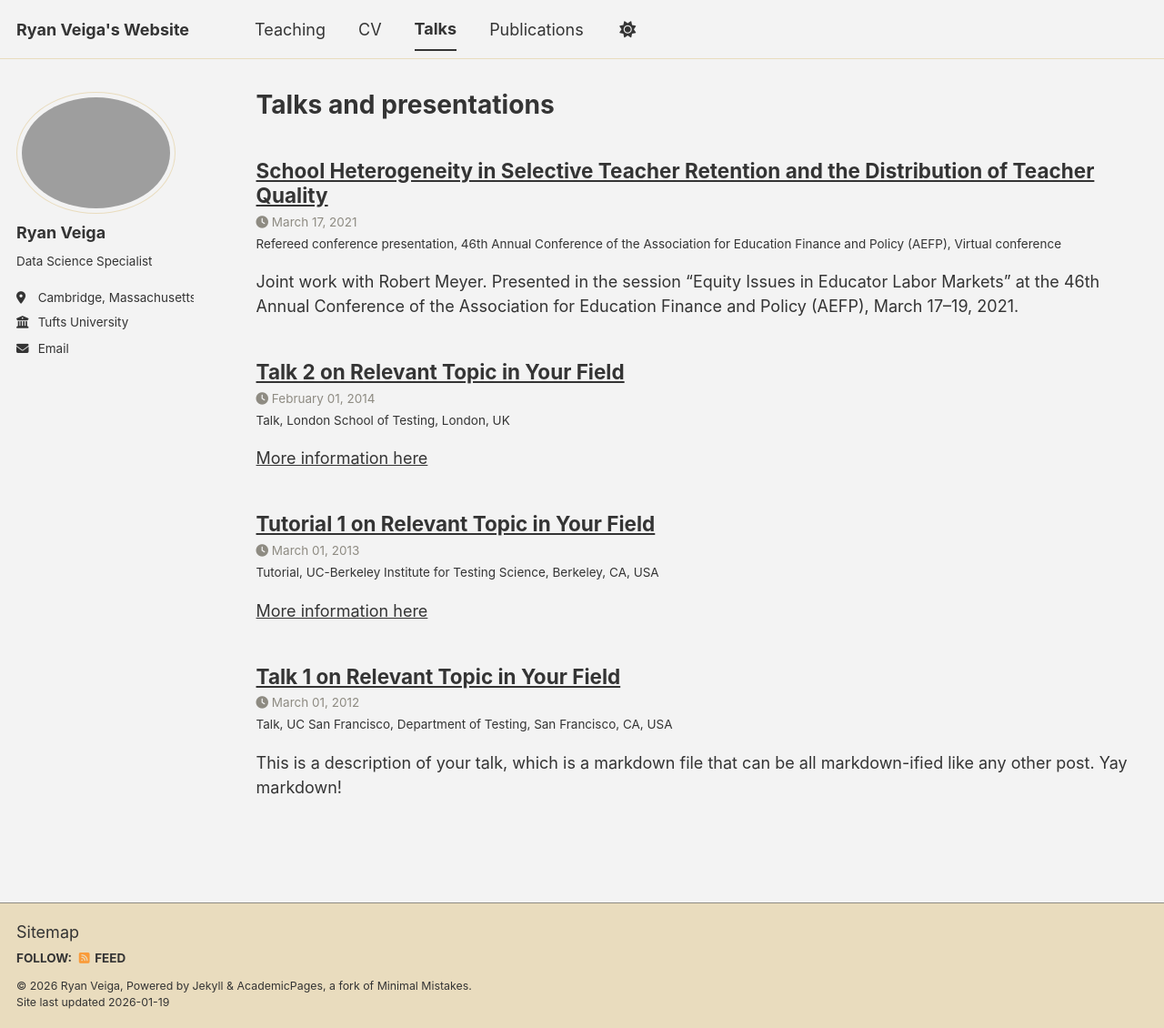
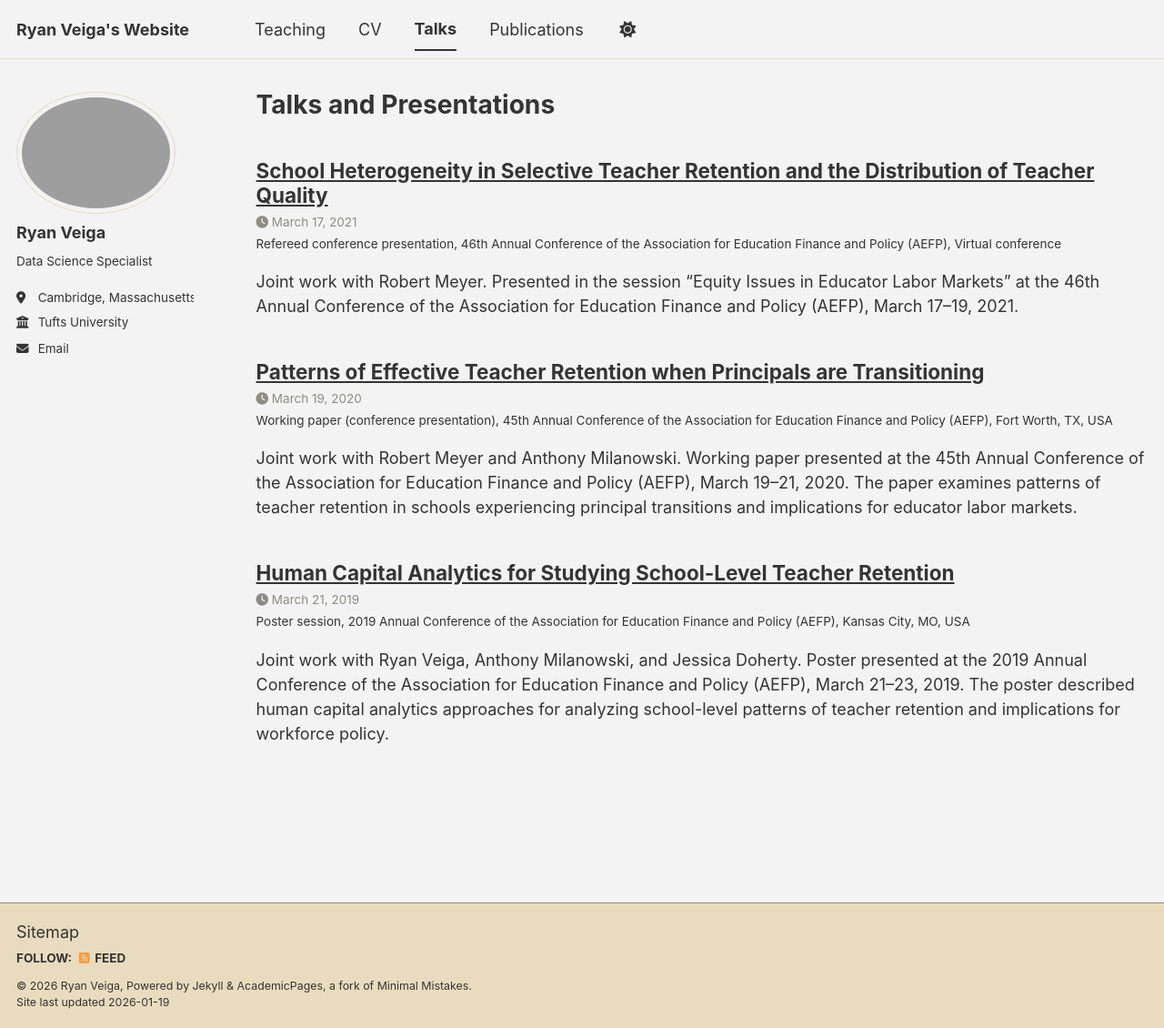
Before and after one commit to ryanveiga/ryanveiga.github.io, a Jekyll site: the page built from _pages/talks.html, in a window 1280 px wide and 1130 px high. Shown: the whole window at 91% size. Built offline with Jekyll 4.4.1, drawn with Linux system fonts in a browser that asks for light colours; a script bundle is joined from its source files by our own code; library files that are not in the unit come from our copies.

```diff
--- a/_pages/talks.html
+++ b/_pages/talks.html
@@ -1,6 +1,6 @@
 ---
 layout: archive
-title: "Talks and presentations"
+title: "Talks and Presentations"
 permalink: /talks/
 author_profile: true
 ---
--- a/_talks/2012-03-01-talk-1.md
+++ /dev/null
@@ -1,11 +0,0 @@
----
-title: "Talk 1 on Relevant Topic in Your Field"
-collection: talks
-type: "Talk"
-permalink: /talks/2012-03-01-talk-1
-venue: "UC San Francisco, Department of Testing"
-date: 2012-03-01
-location: "San Francisco, CA, USA"
----
-
-This is a description of your talk, which is a markdown file that can be all markdown-ified like any other post. Yay markdown!
--- a/_talks/2013-03-01-tutorial-1.md
+++ /dev/null
@@ -1,13 +0,0 @@
----
-title: "Tutorial 1 on Relevant Topic in Your Field"
-collection: talks
-type: "Tutorial"
-permalink: /talks/2013-03-01-tutorial-1
-venue: "UC-Berkeley Institute for Testing Science"
-date: 2013-03-01
-location: "Berkeley, CA, USA"
----
-
-[More information here](http://exampleurl.com)
-
-This is a description of your tutorial, note the different field in type. This is a markdown files that can be all markdown-ified like any other post. Yay markdown!
--- a/_talks/2014-02-01-talk-2.md
+++ /dev/null
@@ -1,13 +0,0 @@
----
-title: "Talk 2 on Relevant Topic in Your Field"
-collection: talks
-type: "Talk"
-permalink: /talks/2014-02-01-talk-2
-venue: "London School of Testing"
-date: 2014-02-01
-location: "London, UK"
----
-
-[More information here](http://example2.com)
-
-This is a description of your talk, which is a markdown files that can be all markdown-ified like any other post. Yay markdown!
--- /dev/null
+++ b/_talks/2019-03-21-aefp-hca-teacher-retention.md
@@ -0,0 +1,11 @@
+---
+title: "Human Capital Analytics for Studying School-Level Teacher Retention"
+collection: talks
+type: "Poster session"
+permalink: /talks/2019-03-21-aefp-hca-teacher-retention
+venue: "2019 Annual Conference of the Association for Education Finance and Policy (AEFP)"
+date: 2019-03-21
+location: "Kansas City, MO, USA"
+---
+
+Joint work with Ryan Veiga, Anthony Milanowski, and Jessica Doherty. Poster presented at the 2019 Annual Conference of the Association for Education Finance and Policy (AEFP), March 21–23, 2019. The poster described human capital analytics approaches for analyzing school-level patterns of teacher retention and implications for workforce policy.
--- /dev/null
+++ b/_talks/2020-03-19-aefp-working-paper-principal-retention.md
@@ -0,0 +1,10 @@
+---
+title: "Patterns of Effective Teacher Retention when Principals are Transitioning"
+collection: talks
+type: "Working paper (conference presentation)"
+permalink: /talks/2020-03-19-aefp-working-paper-principal-retention
+venue: "45th Annual Conference of the Association for Education Finance and Policy (AEFP)"
+date: 2020-03-19
+location: "Fort Worth, TX, USA"
+---
+Joint work with Robert Meyer and Anthony Milanowski. Working paper presented at the 45th Annual Conference of the Association for Education Finance and Policy (AEFP), March 19–21, 2020. The paper examines patterns of teacher retention in schools experiencing principal transitions and implications for educator labor markets.
```
Also changed, not shown: _pages/cv.md (+1 -2 lines).
